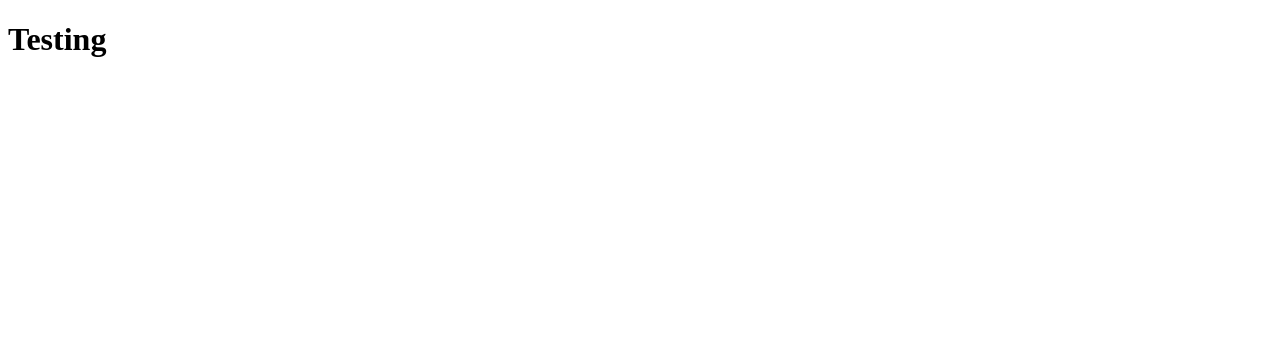
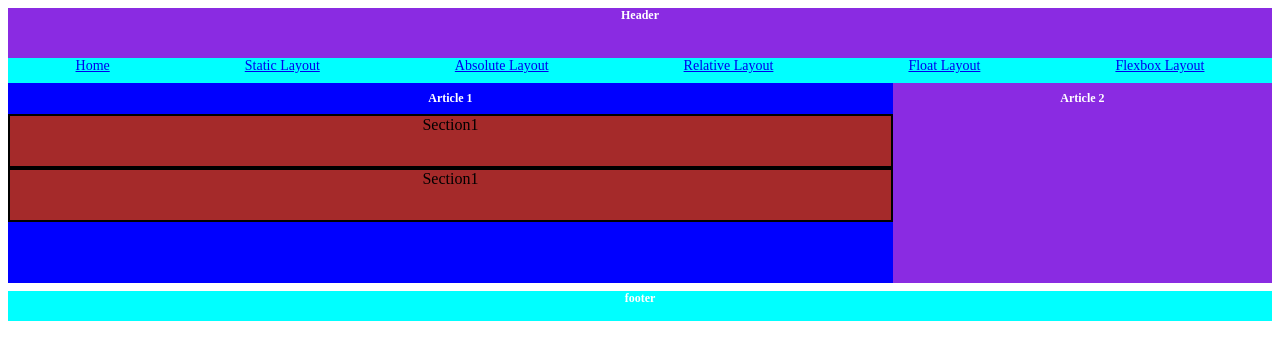
Before and after one commit to eguardado99/Is445hw2, a plain HTML site: page index.html in a window 1280 px wide. Drawn offline with Linux system fonts and the light colour scheme.

Commit message:
Completed changes

```diff
--- /dev/null
+++ b/_stylesheet.css
@@ -0,0 +1,54 @@
+
+header {
+    background-color: blueviolet;
+    height: 50px;
+    text-align: center;
+}
+
+nav {
+    background-color: aqua;
+    height: 25px;
+    font-size: 14px;
+    color: white;
+    display: flex;
+    justify-content: space-around;
+
+}
+
+.container {
+    display: flex;
+    height: 200px;
+}
+
+.box1 {
+    background-color: blue;
+    width: 70%;
+    display: inline;
+    text-align: center;
+}
+
+.box2 {
+    background-color: blueviolet;
+    width: 30%;
+    text-align: center;
+}
+
+.section1 {
+    background-color: brown;
+    border: 2px solid black;
+    height: 50px;
+}
+
+.footer1 {
+    background-color: aqua;
+    height: 30px;
+    text-align: center;
+}
+
+h1 {
+    font-size: 12px;
+    color: white;
+}
+
+a:hover {
+    color: red;
--- a/index.html
+++ b/index.html
@@ -4,11 +4,40 @@
     <meta charset="UTF-8">
     <meta name="viewport" content="width=device-width, initial-scale=1.0">
     <meta http-equiv="X-UA-Compatible" content="ie=edge">
-    <title>Testing
-    </title>
+    <title>Document</title>
+    <link rel="stylesheet" href="_stylesheet.css">
 </head>
 <body>
-    <h1>Testing</h1>
+    <header>
+        <h1>Header</h1>
+    </header>
+    <nav>
+            <a class="nav1" href="http://www.yahoo.com">Home</a>
+            <a class="nav2" href="http://www.yahoo.com">Static Layout</a>
+            <a class="nav3" href="http://www.yahoo.com">Absolute Layout</a>
+            <a class="nav4" href="http://www.yahoo.com">Relative Layout</a>
+            <a class="nav5" href="http://www.yahoo.com">Float Layout</a>
+            <a class="nav6" href="http://www.yahoo.com">Flexbox Layout</a>
+
+
+
+
+    </nav>
+    <div class="container">
+
+        <div class="box1">
+            <h1>Article 1</h1>
+            <div class="section1">Section1</div>
+            <div class="section1">Section1</div>
+
+        </div>
+        <div class="box2">
+            <h1>Article 2</h1>
+        </div>
+    </div>
+    <div class="footer1">
+        <h1>footer</h1>
+    </div>
 
 </body>
 </html>
--- a/stylesheet.css
+++ /dev/null
@@ -1,3 +0,0 @@
-{
-    body
-}
```
